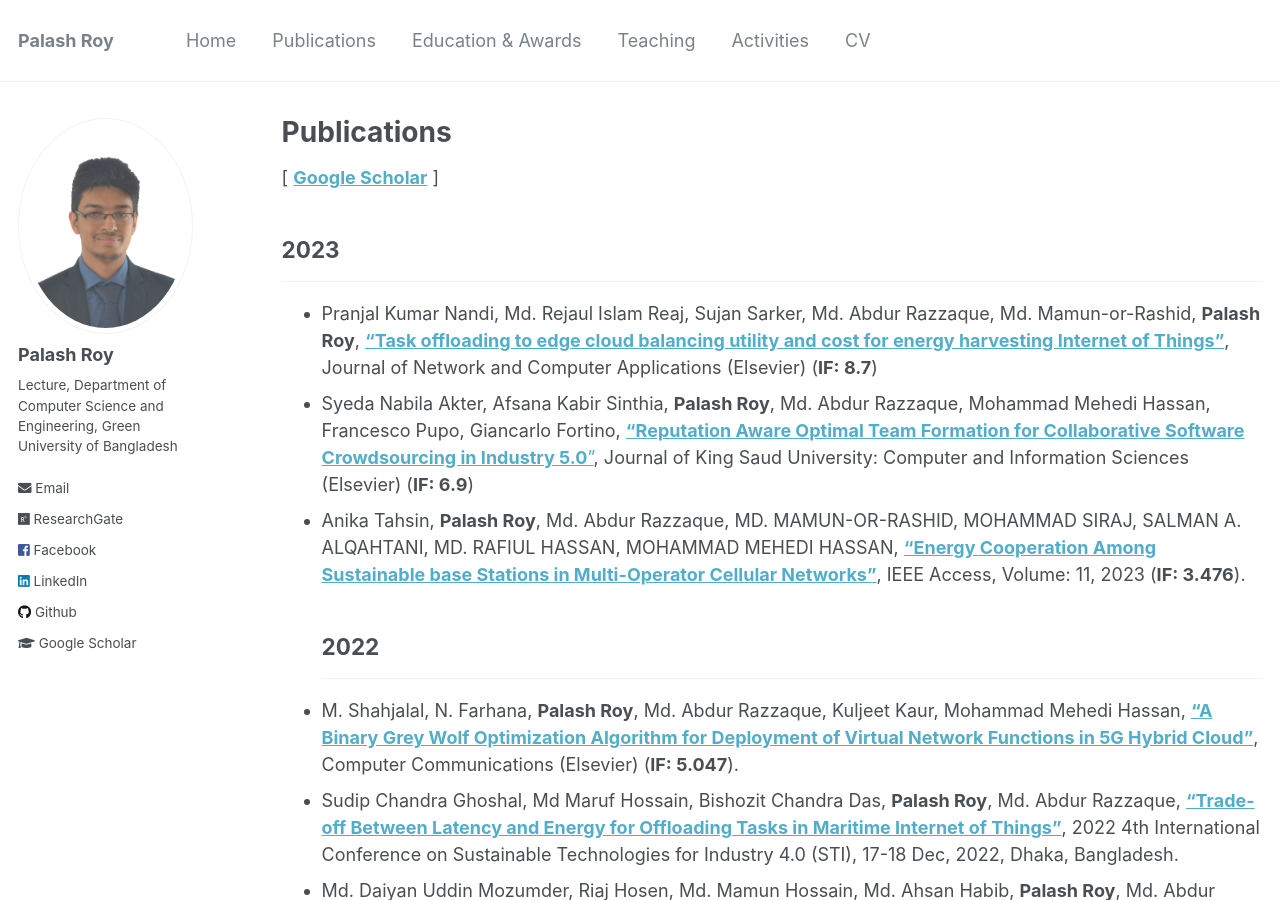
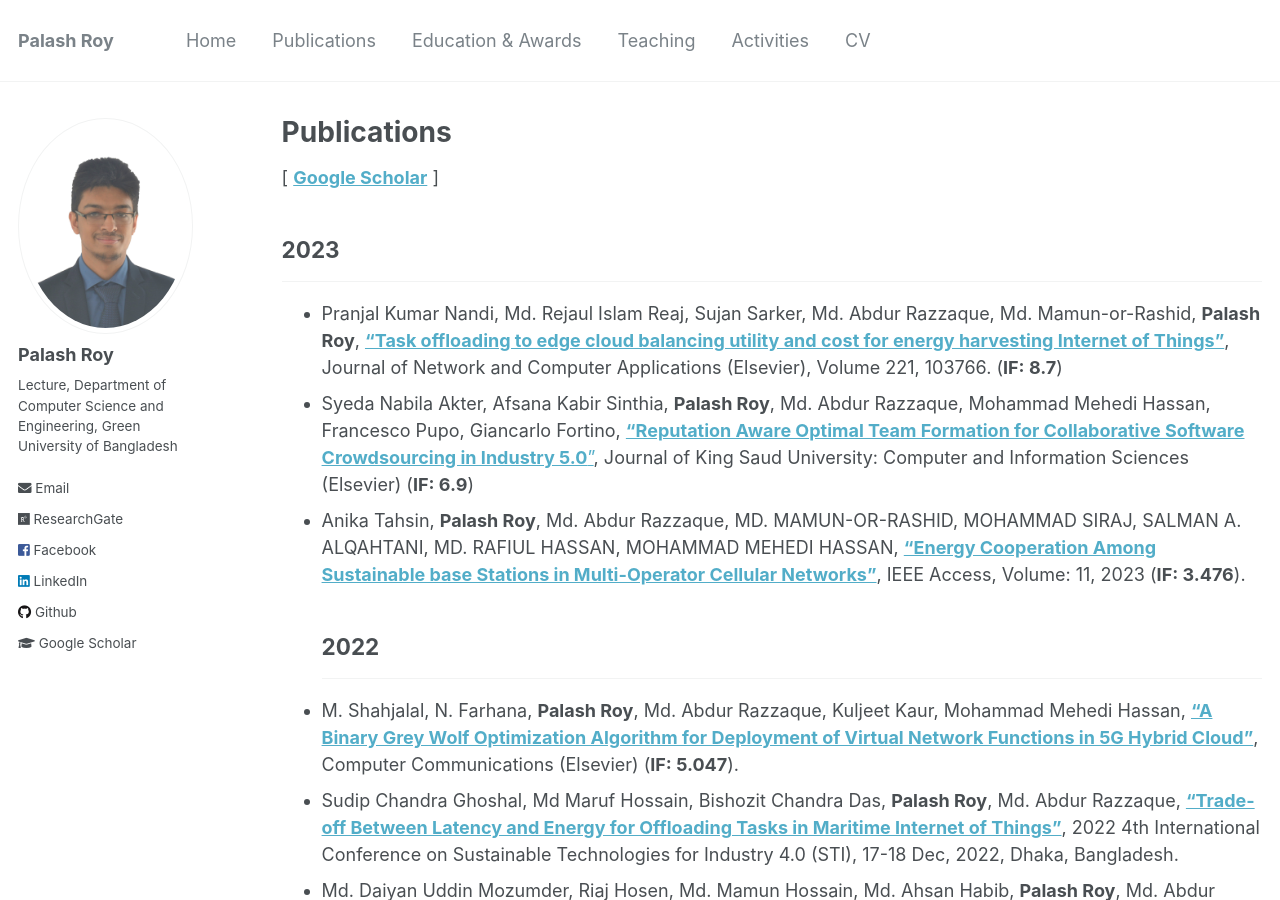
Before and after one commit to PalashRoy975/PalashRoy975.github.io, a Jekyll site: the page built from _pages/publications.md, in a window 1280 px wide and 900 px high. Built offline with Jekyll 4.4.1, drawn with Linux system fonts in a browser that asks for light colours.

Commit message:
Update publications.md

```diff
--- a/_pages/publications.md
+++ b/_pages/publications.md
@@ -8,7 +8,7 @@ author_profile: true
 [ [**Google Scholar**](https://scholar.google.com/citations?user=6YbqlUkAAAAJ&hl=en&authuser=1) ]
 ## 2023
 -----------
-* Pranjal Kumar Nandi, Md. Rejaul Islam Reaj, Sujan Sarker, Md. Abdur Razzaque, Md. Mamun-or-Rashid, **Palash Roy**, [**"Task offloading to edge cloud balancing utility and cost for energy harvesting Internet of Things"**](https://www.sciencedirect.com/science/article/abs/pii/S1084804523001856?via%3Dihub), Journal of Network and Computer Applications (Elsevier) (**IF: 8.7**)
+* Pranjal Kumar Nandi, Md. Rejaul Islam Reaj, Sujan Sarker, Md. Abdur Razzaque, Md. Mamun-or-Rashid, **Palash Roy**, [**"Task offloading to edge cloud balancing utility and cost for energy harvesting Internet of Things"**](https://www.sciencedirect.com/science/article/abs/pii/S1084804523001856?via%3Dihub), Journal of Network and Computer Applications (Elsevier), Volume 221, 103766. (**IF: 8.7**)
 * Syeda Nabila Akter, Afsana Kabir Sinthia, **Palash Roy**, Md. Abdur Razzaque, Mohammad Mehedi Hassan, Francesco Pupo, Giancarlo Fortino, [**"Reputation Aware Optimal Team Formation for Collaborative Software Crowdsourcing in Industry 5.0**"](https://www.sciencedirect.com/science/article/pii/S1319157823002641), Journal of King Saud University: Computer and Information Sciences (Elsevier) (**IF: 6.9**)
 * Anika Tahsin, **Palash Roy**, Md. Abdur Razzaque, MD. MAMUN-OR-RASHID, MOHAMMAD SIRAJ, SALMAN A. ALQAHTANI, MD. RAFIUL HASSAN, MOHAMMAD MEHEDI HASSAN, [**"Energy Cooperation Among Sustainable base Stations in Multi-Operator Cellular Networks"**](https://ieeexplore.ieee.org/document/10049573), IEEE Access, Volume: 11, 2023 (**IF: 3.476**).
 ## 2022
```
